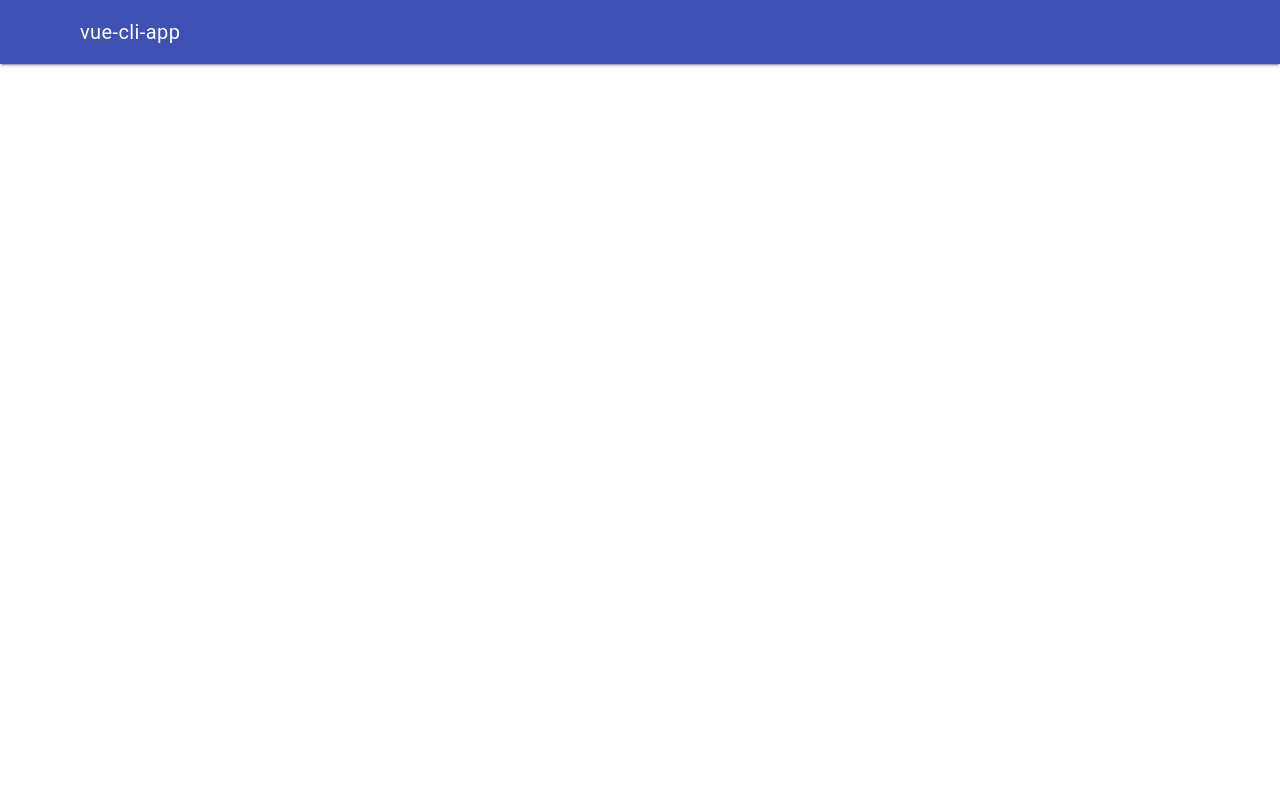
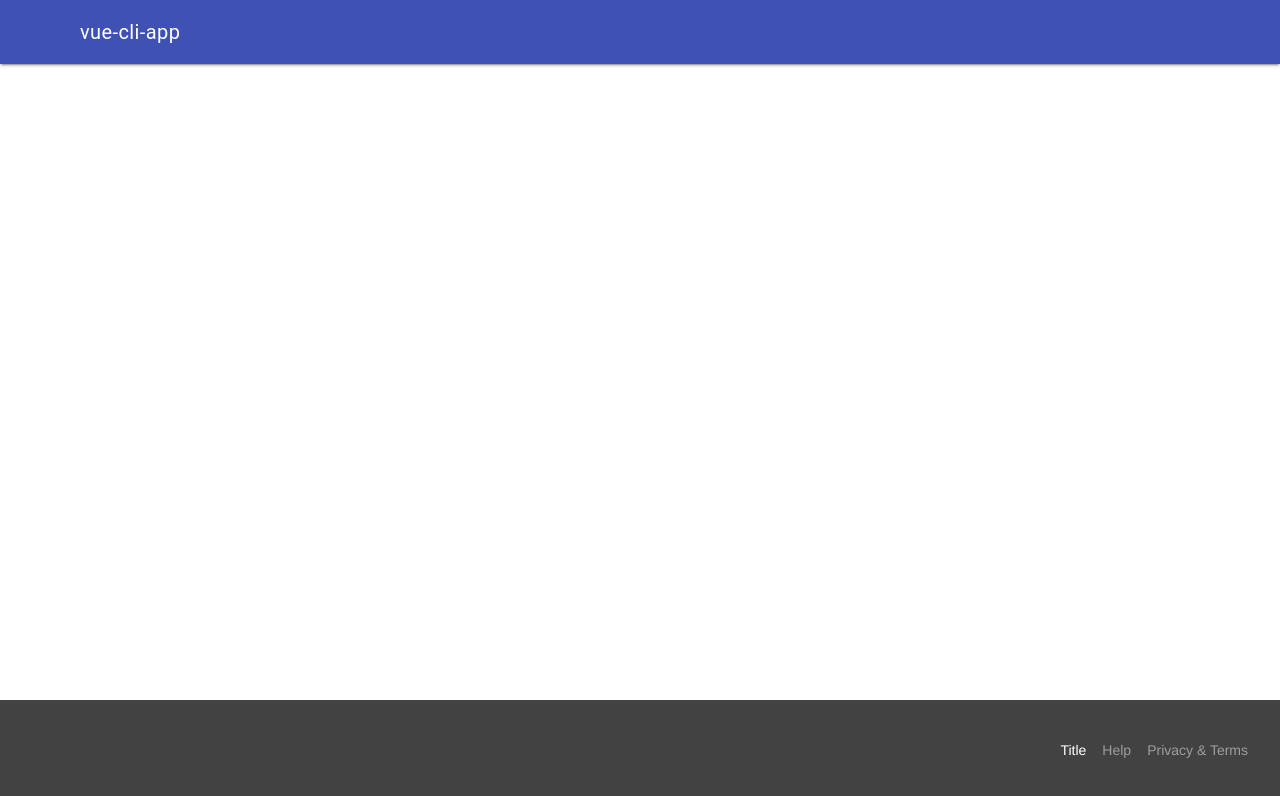
Before and after one commit to tackeyy/vue-cli-app, a Vue app: page / in a window 1280 px wide. Shown: the top 796 px of the page. Built offline with nearby package versions, Linux system fonts and the light colour scheme; what vue-mdl would draw is missing.

Commit message:
Add footer

```diff
--- a/src/App.vue
+++ b/src/App.vue
@@ -1,17 +1,26 @@
 <template>
-  <div id="app">
-    <vue-header></vue-header>
-    <router-view></router-view>
+  <div id="app" class="mdl-layout__container">
+    <div class="mdl-layout">
+      <router-view></router-view>
+      <vue-header></vue-header>
+      <main class="mdl-layout__content">
+        <div class="page-content">
+        </div>
+      </main>
+      <vue-footer></vue-footer>
+    </div>
   </div>
 </template>
 
 <script>
 import VueHeader from './components/Header'
+import VueFooter from './components/Footer'
 
 export default {
   name: 'app',
   components: {
-    VueHeader
+    VueHeader,
+    VueFooter
   }
 }
 </script>
--- /dev/null
+++ b/src/components/Footer.vue
@@ -0,0 +1,15 @@
+<template>
+  <footer class="mdl-mini-footer">
+    <div class="mdl-mini-footer__right-section">
+      <div class="mdl-logo">Title</div>
+      <ul class="mdl-mini-footer__link-list">
+        <li><a href="#">Help</a></li>
+        <li><a href="#">Privacy & Terms</a></li>
+      </ul>
+    </div>
+  </footer>
+</template>
+
+<!-- Add "scoped" attribute to limit CSS to this component only -->
+<style scoped>
+</style>
```
Also changed, not shown: src/components/Header.vue (indentation only).
